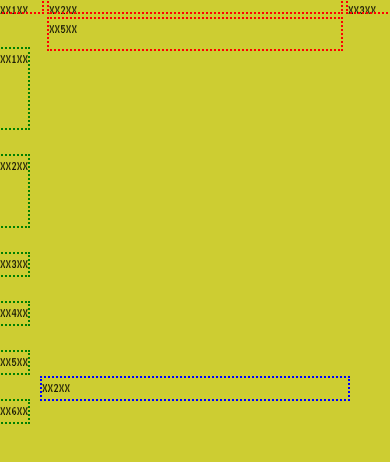
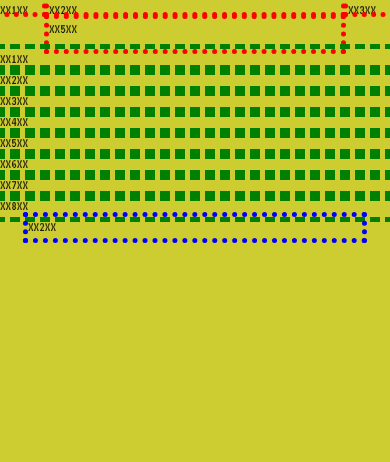
Before and after one commit to zornfett/brutal001, a plain HTML site: page index.html in a window 390 px wide. Drawn offline with Linux system fonts and the light colour scheme.

Commit message:
minor bullshit

```diff
--- a/css/core/custom.css
+++ b/css/core/custom.css
@@ -12,16 +12,16 @@ body {
 	animation: pulse 20s infinite;
 }
 	.toppy .grid-wrapper > div {
+		outline: 5px dotted red;
 
-		outline: 2px dotted red;
 	}
 	.middly .grid-wrapper > div {
+		outline: 5px dashed green;
 
-		outline: 2px dotted green;
 	}
-	.lowers .grid-wrapper > div {
+	footer .grid-wrapper > div {
+		outline: 5px dotted blue;
 
-		outline: 2px dotted blue;
 	}
 
 /* NOO GRIDLEY
@@ -43,14 +43,11 @@ https://css-tricks.com/snippets/css/complete-guide-grid/
 		.toppy .grid-wrapper .four {
 			visibility: hidden;
 		}
-	.middly .grid-wrapper { /* GAAAHHH fix this */
+	.middly .grid-wrapper {
 		display: grid;
-		grid-template-columns: 2em;
-		grid-template-rows: 25% 5em;
-		grid-gap: 2em;
 
 	}
-	.lowers .grid-wrapper {
+	footer .grid-wrapper {
 		display: grid;
 		grid-template-columns: 2em auto 2em;
 		grid-template-rows: auto;
@@ -71,9 +68,12 @@ https://css-tricks.com/snippets/css/complete-guide-grid/
 	}
 	.middly .grid-wrapper {
 		display: grid;
+		grid-template-columns: auto 10em 10em auto;
+		grid-template-rows: 25% 5em;/* this don't work: repeat */
+		grid-gap: 2em;
 
 	}
-	.lowers .grid-wrapper {
+	footer .grid-wrapper {
 		display: grid;
 		grid-template-columns: 5em auto 5em;
 		grid-template-rows: auto;
--- a/index.html
+++ b/index.html
@@ -53,10 +53,20 @@
 			<div class="four">XX4XX</div>
 			<div class="five">XX5XX</div>
 			<div class="six">XX6XX</div>
+			<div class="seven">XX7XX</div>
+			<div class="eight">XX8XX</div>
+<!-- 			<div class="one">XX1XX</div>
+			<div class="two">XX2XX</div>
+			<div class="three">XX3XX</div>
+			<div class="four">XX4XX</div>
+			<div class="five">XX5XX</div>
+			<div class="six">XX6XX</div>
+			<div class="seven">XX7XX</div>
+			<div class="eight">XX8XX</div> -->
 		</div>
 	</div>
 
-	<footer class="padding lowers">
+	<footer class="lowers"><!-- padding -->
 		<div class="grid-wrapper">
 			<div class="one">XX1XX</div>
 			<div class="two">XX2XX</div>
```
